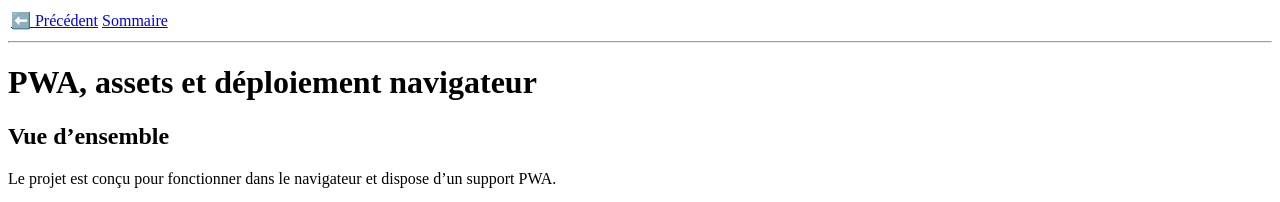
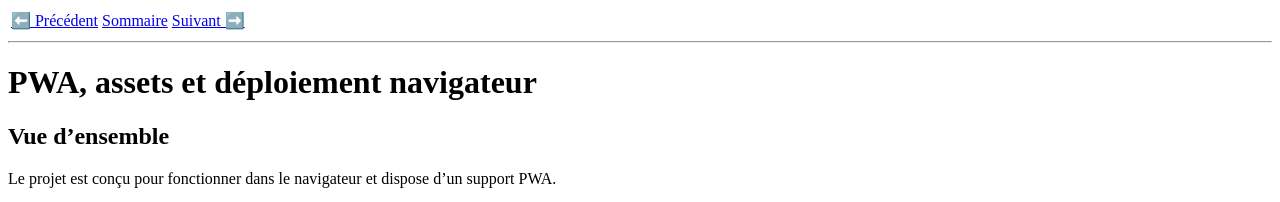
Before and after one commit to nicolachoquet06250/minecraft-webxr, a Jekyll site: the page built from docs/pwa-assets.md, in a window 1280 px wide and 900 px high. Shown: the top 202 px of the window. Built offline with Jekyll 4.4.1, drawn with Linux system fonts in a browser that asks for light colours; our own code applies the rules of GitHub Pages for plain Markdown files.

Commit message:
Ajoute la navigation vers la page mods

```diff
--- a/docs/pwa-assets.md
+++ b/docs/pwa-assets.md
@@ -1,4 +1,4 @@
-[⬅️ Précédent](./character-svg-export.md) | [Sommaire](./README.md)
+[⬅️ Précédent](./character-svg-export.md) | [Sommaire](./README.md) | [Suivant ➡️](./mods.md)
 
 ---
 
@@ -337,4 +337,4 @@ Pour ajouter une image d'item :
 
 ---
 
-[⬅️ Précédent](./character-system.md) | [Sommaire](./README.md)
+[⬅️ Précédent](./character-svg-export.md) | [Sommaire](./README.md) | [Suivant ➡️](./mods.md)
```
